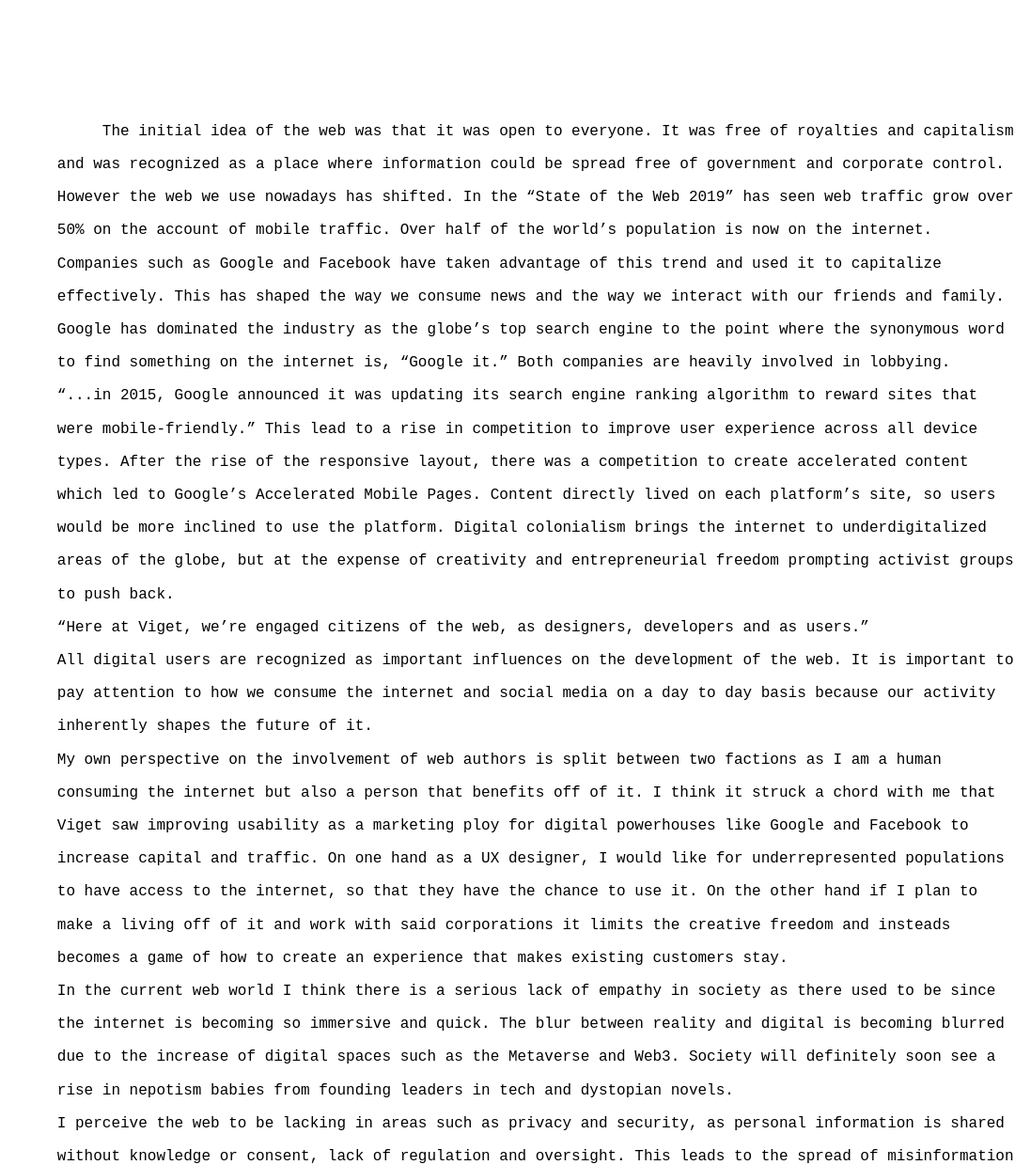
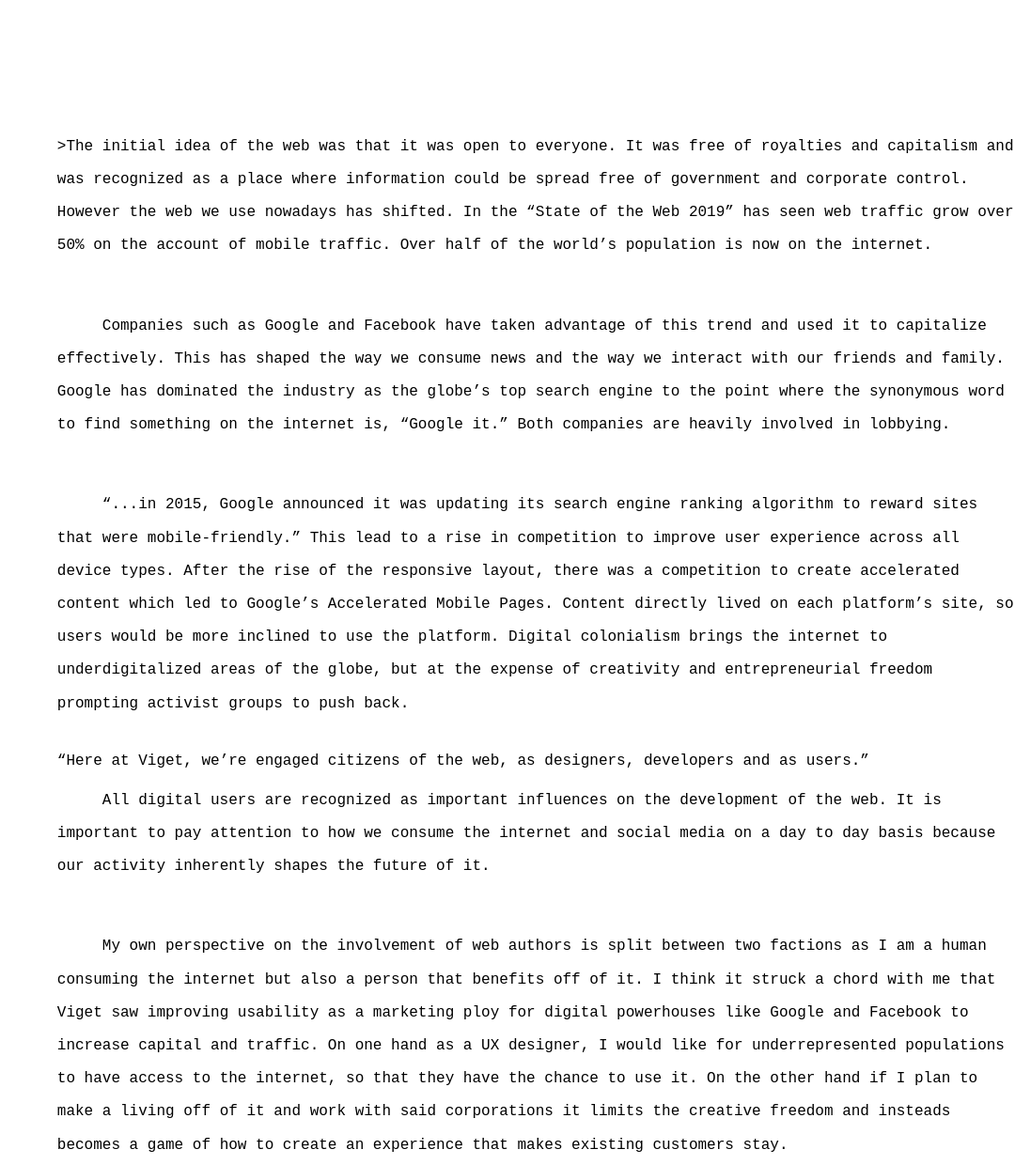
Before and after one commit to ruthieprayitno/Assignment_1, a plain HTML site: page index.html in a window 1280 px wide. Shown: the part 1180-2420 px from the top of the page at 94% size, without its empty margins (200-1280 px from the left). Drawn offline with Linux system fonts and the light colour scheme.

Commit message:
paragraphs

```diff
--- a/index.html
+++ b/index.html
@@ -16,21 +16,47 @@
     </header>
 
     <main class="box">
-        The initial idea of the web was that it was open to everyone. It was free of royalties and capitalism and was recognized as a place where information could be spread free of government and corporate control. However the web we use nowadays has shifted. In the “State of the Web 2019” has seen web traffic grow over 50% on the account of mobile traffic. Over half of the world’s population is now on the internet.
+        <p>
+            >The initial idea of the web was that it was open to everyone. It was free of royalties and capitalism and was recognized as a place where information could be spread free of government and corporate control. However the web we use nowadays has shifted. In the “State of the Web 2019” has seen web traffic grow over 50% on the account of mobile traffic. Over half of the world’s population is now on the internet.
+        </p>
+
         <br>
+
+        <p>
             Companies such as Google and Facebook have taken advantage of this trend and used it to capitalize effectively. This has shaped the way we consume news and the way we interact with our friends and family. Google has dominated the industry as the globe’s top search engine to the point where the synonymous word to find something on the internet is, “Google it.” Both companies are heavily involved in lobbying.
+        </p>
+
         <br>
+
+        <p>
             “...in 2015, Google announced it was updating its search engine ranking algorithm to reward sites that were mobile-friendly.” This lead to a rise in competition to improve user experience across all device types. After the rise of the responsive layout, there was a competition to create accelerated content which led to Google’s Accelerated Mobile Pages. Content directly lived on each platform’s site, so users would be more inclined to use the platform. Digital colonialism brings the internet to underdigitalized areas of the globe, but at the expense of creativity and entrepreneurial freedom prompting activist groups to push back.
+        </p>
+
         <br>
         “Here at Viget, we’re engaged citizens of the web, as designers, developers and as users.”
         <br>
+
+        <p>
             All digital users are recognized as important influences on the development of the web. It is important to pay attention to how we consume the internet and social media on a day to day basis because our activity inherently shapes the future of it.
+        </p>
+
         <br>
+
+        <p>
             My own perspective on the involvement of web authors is split between two factions as I am a human consuming the internet but also a person that benefits off of it. I think it struck a chord with me that Viget saw improving usability as a marketing ploy for digital powerhouses like Google and Facebook to increase capital and traffic. On one hand as a UX designer, I would like for underrepresented populations to have access to the internet, so that they have the chance to use it. On the other hand if I plan to make a living off of it and work with said corporations it limits the creative freedom and insteads becomes a game of how to create an experience that makes existing customers stay.
+        </p>
+
         <br>
+
+        <p>
             In the current web world I think there is a serious lack of empathy in society as there used to be since the internet is becoming so immersive and quick. The blur between reality and digital is becoming blurred due to the increase of digital spaces such as the Metaverse and Web3. Society will definitely soon see a rise in nepotism babies from founding leaders in tech and dystopian novels.
+        </p>
+
         <br>
+
+        <p>
             I perceive the web to be lacking in areas such as privacy and security, as personal information is shared without knowledge or consent, lack of regulation and oversight. This leads to the spread of misinformation and harmful content, representation and diversity concerns with a lack of representation in terms of who creates and controls content and technology, and digital divide and lack of digital literacy that limit access to information and opportunities for some communities.
+        </p>
     </main>
 
     <footer>
--- a/style.css
+++ b/style.css
@@ -14,11 +14,12 @@ body{
     font-family: 'Courier New', Courier, monospace;
 }
 
-main{
+p{
     line-height: 2.2em;
     text-indent: 3em;
 }
 
+p:first-child {text-indent:0;}
 
 header{
     background-color: lavender;
```
Lines whose indentation alone changed are shown as unchanged.
